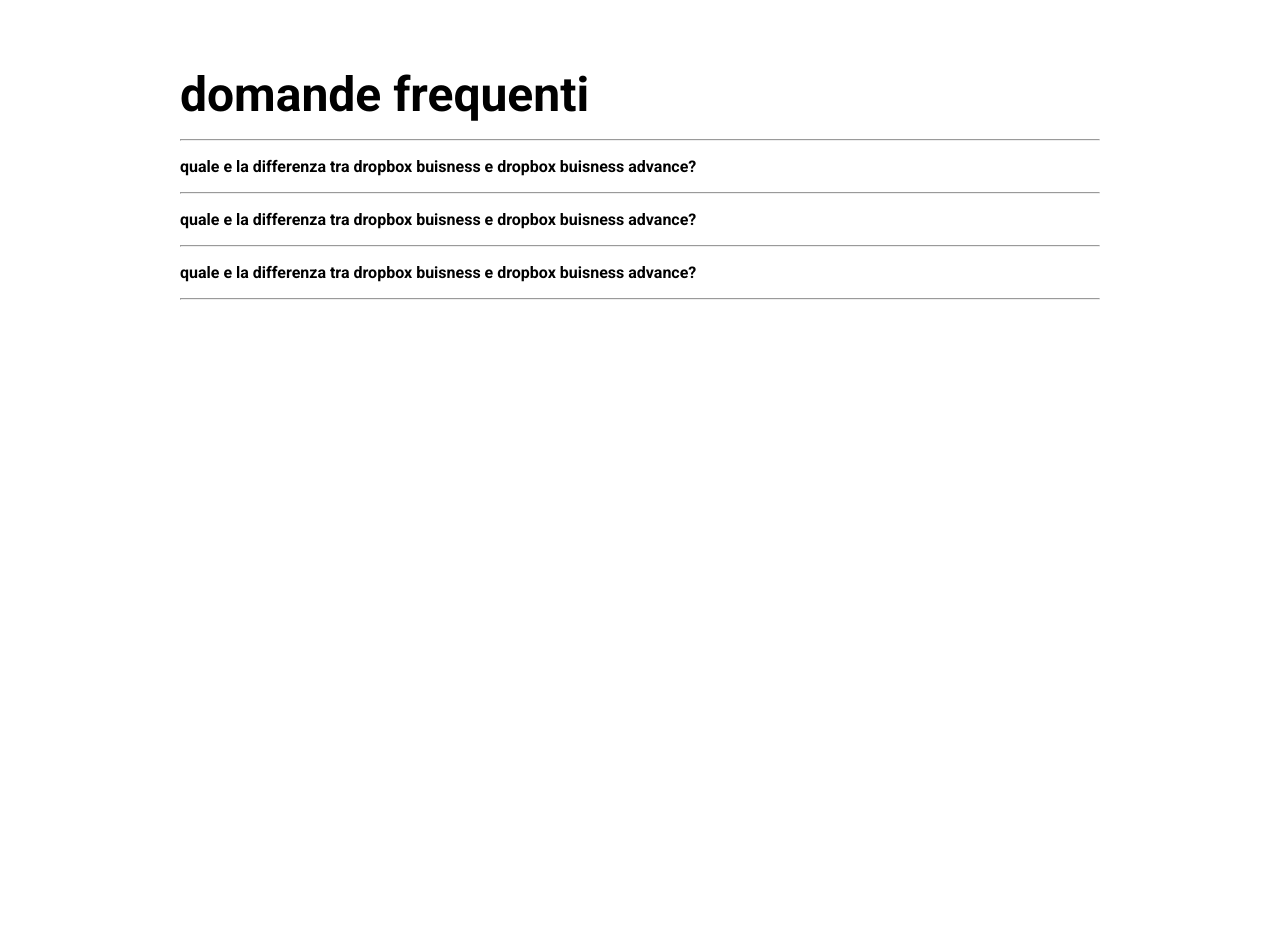
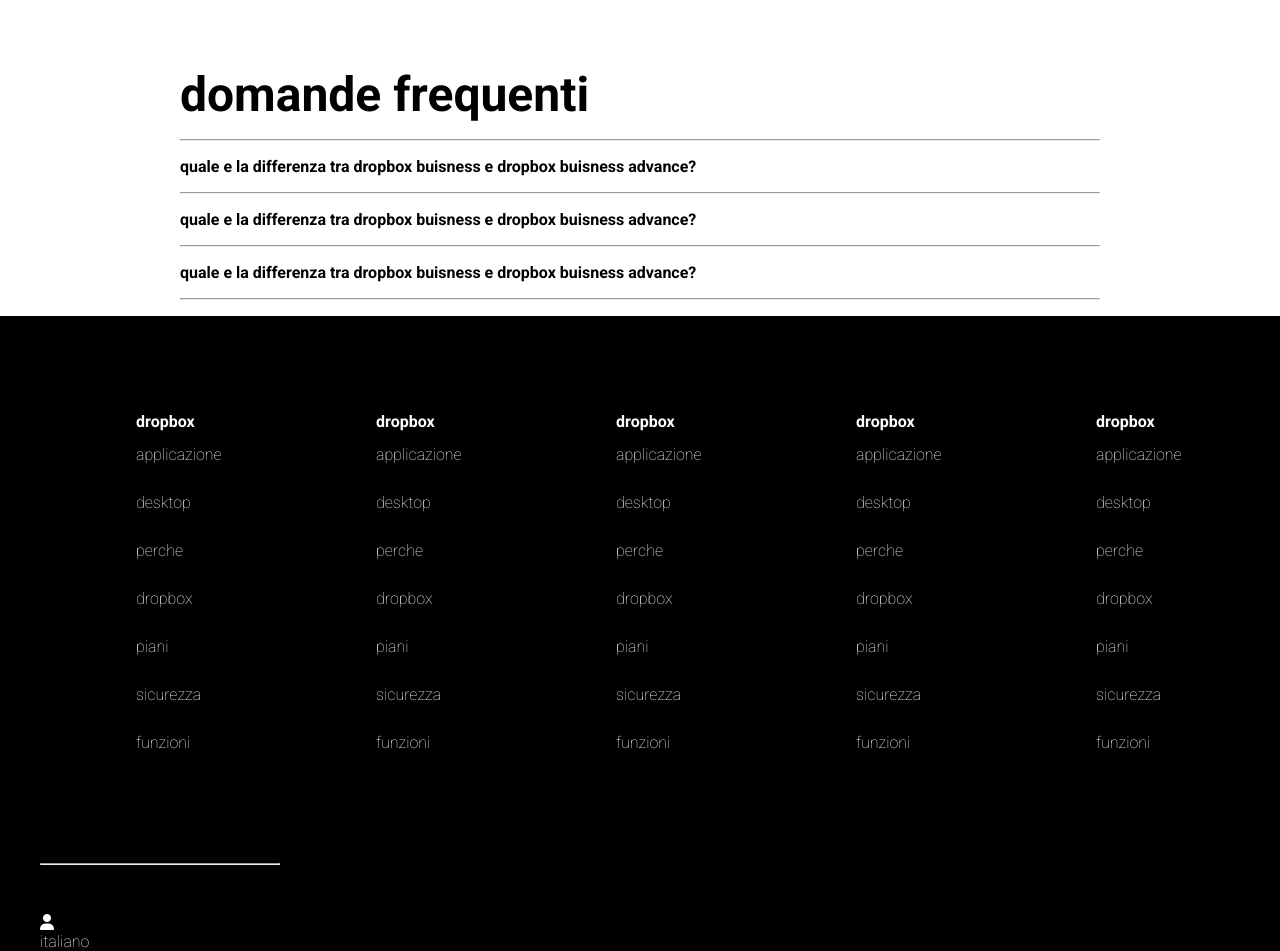
Before and after one commit to FilippoBid/htmlcss-dropbox, a plain HTML site: page index.html in a window 1280 px wide. Shown: the part 6000-6951 px from the top of the page. Before the commit the page ends 6300 px from the top, so only its background shows below. Drawn offline with Linux system fonts and the light colour scheme.

Commit message:
creo il footer

```diff
--- a/css/style.css
+++ b/css/style.css
@@ -63,6 +63,7 @@
 .onepadd{padding: 1rem;}
 .twopadd{padding: 2rem;}
 .Threepadd{padding: 3rem;}
+.sixpadd{padding: 6rem;}
 .margin6{margin-bottom: 6rem;}
 .margin3{margin-bottom: 3rem;}
 .leftalign{text-align: left;}
@@ -111,3 +112,5 @@
 .dx{background-color: #10ff10;}
 
 .S-box.faq>*{margin-top: 1rem;margin-bottom: 1rem;}
+
+.footcolumn{width: 20%;color: white;}
--- a/index.html
+++ b/index.html
@@ -273,7 +273,66 @@
 
     </main>
     <footer>
-        <div class="black background"></div>
+        <div class="black background">
+            <div class="B-box row ">
+                <div class="footcolumn sixpadd">
+                    <h3>dropbox</h3>
+                    <ul class="raw column">
+                        <li><h4>applicazione desktop</h4></li>
+                        <li><h4>perche dropbox</h4></li>
+                        <li><h4>piani</h4></li>
+                        <li><h4>sicurezza</h4></li>
+                        <li><h4>funzioni</h4></li>
+                    </ul>
+                </div>
+                <div class="footcolumn sixpadd">
+                    <h3>dropbox</h3>
+                    <ul class="raw column">
+                        <li><h4>applicazione desktop</h4></li>
+                        <li><h4>perche dropbox</h4></li>
+                        <li><h4>piani</h4></li>
+                        <li><h4>sicurezza</h4></li>
+                        <li><h4>funzioni</h4></li>
+                    </ul>
+                </div>
+                <div class="footcolumn sixpadd">
+                    <h3>dropbox</h3>
+                    <ul class="raw column">
+                        <li><h4>applicazione desktop</h4></li>
+                        <li><h4>perche dropbox</h4></li>
+                        <li><h4>piani</h4></li>
+                        <li><h4>sicurezza</h4></li>
+                        <li><h4>funzioni</h4></li>
+                    </ul>
+                </div>
+                <div class="footcolumn sixpadd">
+                    <h3>dropbox</h3>
+                    <ul class="raw column" style="gap: 0;">
+                        <li><h4>applicazione desktop</h4></li>
+                        <li><h4>perche dropbox</h4></li>
+                        <li><h4>piani</h4></li>
+                        <li><h4>sicurezza</h4></li>
+                        <li><h4>funzioni</h4></li>
+                    </ul>
+                </div>
+                <div class="footcolumn sixpadd">
+                    <h3>dropbox</h3>
+                    <ul class="raw column">
+                        <li><h4>applicazione desktop</h4></li>
+                        <li><h4>perche dropbox</h4></li>
+                        <li><h4>piani</h4></li>
+                        <li><h4>sicurezza</h4></li>
+                        <li><h4>funzioni</h4></li>
+                    </ul>
+                </div>
+            </div>
+            <div class="B-box">
+               <hr class="margin3" style="color: white;width:20%">
+
+                    <i class="fa-solid fa-user" style="color:white" ></i><h4 style="color:white;">italiano</h4>
+
+            </div>
+        </div>
     </footer>
 
 </body>
```
